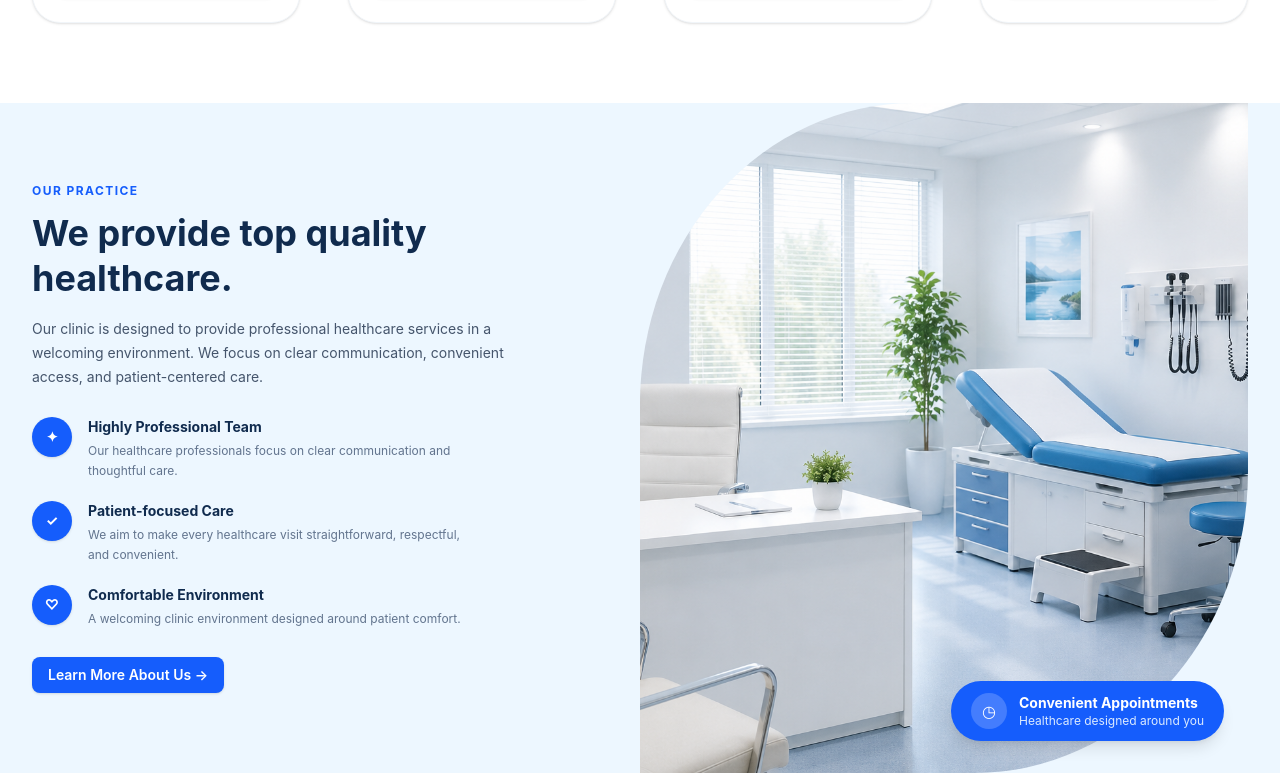
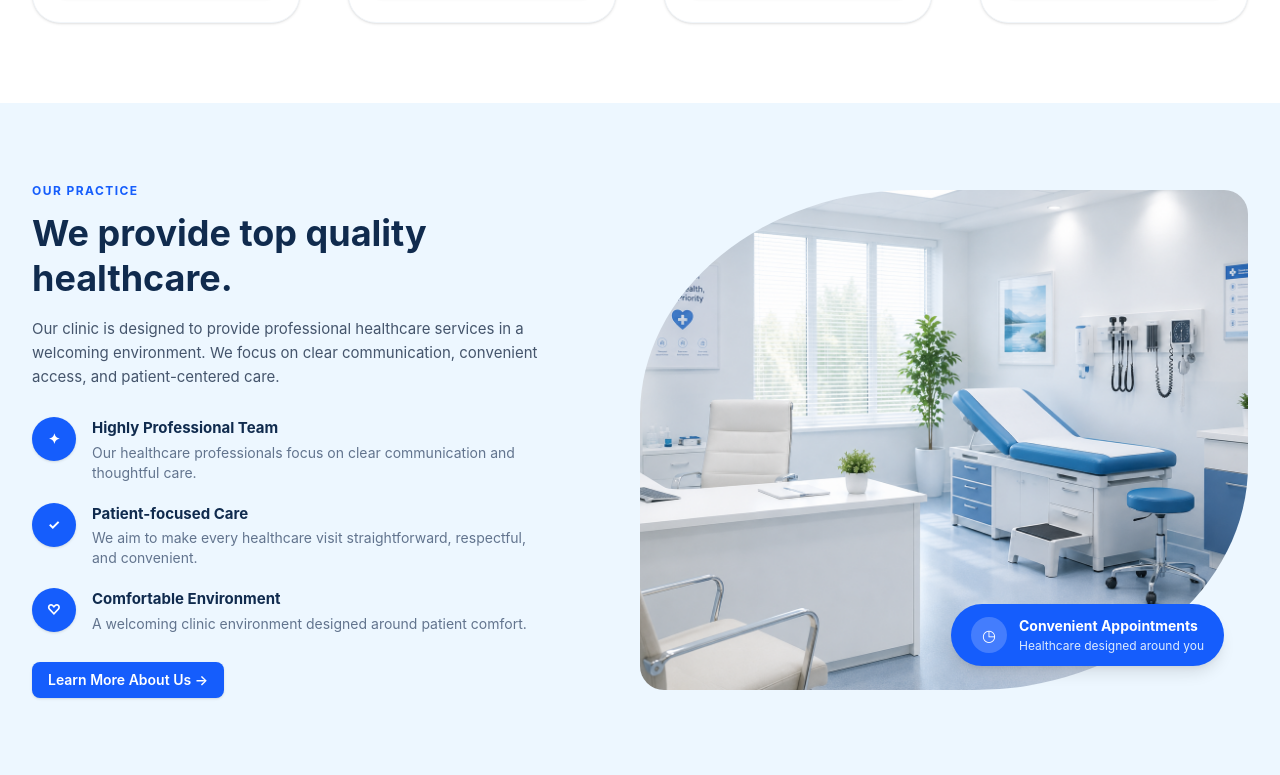
Before and after one commit to Galvinmariaalversa/greencare-clinic, a React (Vite) app: page / in a window 1280 px wide. Shown: the part 1388-2163 px from the top of the page. Built offline with nearby package versions, Linux system fonts and the light colour scheme.

Commit message:
feat: complete public clinic frontend modules

```diff
--- a/src/pages/Home.jsx
+++ b/src/pages/Home.jsx
@@ -99,9 +99,11 @@ function Home() {
 
       <section className="bg-[#edf7ff]">
         <Container>
+
           <div className="grid min-h-[560px] items-center gap-8 py-12 lg:grid-cols-[0.88fr_1.12fr] lg:gap-0 lg:py-0">
 
             {/* LEFT */}
+
             <div className="relative z-10 max-w-[560px] py-8 lg:py-20">
 
               <p className="text-[11px] font-bold uppercase tracking-[0.12em] text-blue-600 sm:text-xs">
@@ -126,6 +128,7 @@ function Home() {
                   className="rounded-full px-5"
                 >
                   Book Appointment
+
                   <span className="ml-2 flex h-5 w-5 items-center justify-center rounded-full bg-white/20">
                     →
                   </span>
@@ -135,40 +138,48 @@ function Home() {
                   href={`tel:${clinic.contact.phone.replace(/\s/g, "")}`}
                   className="flex items-center gap-3 rounded-full text-sm text-slate-700 focus-visible:outline-2 focus-visible:outline-offset-4 focus-visible:outline-blue-600"
                 >
+
                   <span className="flex h-10 w-10 items-center justify-center rounded-full bg-white text-blue-600 shadow-sm">
                     ☎
                   </span>
 
                   <span>
+
                     <span className="block font-semibold text-[#102b4e]">
-                      {clinic.phone}
+                      {clinic.contact.phone}
                     </span>
 
                     <span className="block text-xs text-slate-500">
                       Call us anytime
                     </span>
+
                   </span>
+
                 </a>
 
               </div>
+
             </div>
 
+
             {/* RIGHT IMAGE */}
+
             <div className="relative h-full min-h-[430px] lg:min-h-[560px]">
 
-              <div className="absolute inset-y-0 right-[-32px] left-[-20px] overflow-hidden rounded-l-[50%] rounded-br-[0] lg:right-[-80px]">
+              <div className="absolute inset-y-0 right-[-32px] left-[-20px] overflow-hidden rounded-l-[50%] lg:right-[-80px]">
+
                 <img
                   src={heroImage}
                   alt="GreenCare healthcare professional providing patient care"
                   className="h-full w-full object-cover"
                 />
 
-                <div className="absolute inset-0 bg-gradient-to-l from-transparent via-transparent to-[#edf7ff]/20" />
               </div>
 
             </div>
 
           </div>
+
         </Container>
       </section>
 
@@ -198,13 +209,22 @@ function Home() {
 
           </div>
 
-          <div className="mt-10 grid grid-cols-2 gap-x-5 gap-y-10 sm:grid-cols-4 sm:gap-8 lg:mt-12 lg:gap-12">
+
+          {/* MOBILE: 1
+              TABLET: 2
+              DESKTOP: 4 */}
+
+          <div className="mt-10 grid grid-cols-1 gap-10 sm:grid-cols-2 sm:gap-8 lg:mt-12 lg:grid-cols-4 lg:gap-12">
 
             {featuredServices.map((service) => (
-              <ServiceCard
+
+              <div
                 key={service.id}
-                service={service}
-              />
+                className="w-full"
+              >
+                <ServiceCard service={service} />
+              </div>
+
             ))}
 
           </div>
@@ -213,18 +233,20 @@ function Home() {
 
       </section>
 
+
       {/* =====================================================
           OUR PRACTICE
       ====================================================== */}
 
-<section className="bg-[#edf7ff]">
+      <section className="overflow-hidden bg-[#edf7ff]">
 
         <Container>
 
-    <div className="grid min-h-[480px] items-center lg:grid-cols-2">
+          <div className="grid items-center lg:grid-cols-2">
 
-      {/* LEFT */}
-      <div className="py-16 pr-0 lg:py-20 lg:pr-14">
+            {/* LEFT CONTENT */}
+
+            <div className="py-14 sm:py-16 lg:py-20 lg:pr-14">
 
               <p className="text-[11px] font-bold uppercase tracking-[0.12em] text-blue-600 sm:text-xs">
                 Our Practice
@@ -234,38 +256,51 @@ function Home() {
                 We provide top quality healthcare.
               </h2>
 
-        <p className="mt-4 max-w-lg text-sm leading-6 text-slate-600">
+              <p className="mt-4 max-w-lg text-sm leading-6 text-slate-600 sm:text-[15px]">
                 Our clinic is designed to provide professional healthcare
                 services in a welcoming environment. We focus on clear
                 communication, convenient access, and patient-centered care.
               </p>
 
+
+              {/* FEATURES */}
+
               <div className="mt-7 space-y-5">
 
                 {practiceFeatures.map((feature) => (
+
                   <div
                     key={feature.title}
-              className="flex items-start gap-4"
+                    className="flex items-start gap-3 sm:gap-4"
                   >
-              <span className="flex h-10 w-10 shrink-0 items-center justify-center rounded-full bg-blue-600 text-sm font-bold text-white shadow-sm">
+
+                    <span className="flex h-10 w-10 shrink-0 items-center justify-center rounded-full bg-blue-600 text-sm font-bold text-white shadow-sm sm:h-11 sm:w-11">
                       {feature.icon}
                     </span>
 
-              <div>
-                <h3 className="text-sm font-bold text-[#102b4e]">
+                    <div className="min-w-0">
+
+                      <h3 className="text-sm font-bold text-[#102b4e] sm:text-[15px]">
                         {feature.title}
                       </h3>
 
-                <p className="mt-1 max-w-sm text-xs leading-5 text-slate-500">
+                      <p className="mt-1 max-w-md text-xs leading-5 text-slate-500 sm:text-sm">
                         {feature.description}
                       </p>
+
                     </div>
+
                   </div>
+
                 ))}
 
               </div>
 
+
+              {/* CTA */}
+
               <div className="mt-7">
+
                 <Button
                   to="/about"
                   size="sm"
@@ -273,38 +308,90 @@ function Home() {
                 >
                   Learn More About Us →
                 </Button>
+
               </div>
 
             </div>
 
+
             {/* RIGHT IMAGE */}
-      <div className="relative h-full min-h-[430px] overflow-hidden lg:min-h-[480px]">
 
-        <div className="absolute inset-0 overflow-hidden rounded-tl-[45%] rounded-br-[45%]">
+            <div
+              className="
+                relative
+                -mx-4
+                h-[280px]
+                sm:mx-0
+                sm:h-[360px]
+                lg:mx-0
+                lg:h-[500px]
+              "
+            >
+
+              <div
+                className="
+                  absolute
+                  inset-0
+                  overflow-hidden
+                  rounded-none
+                  sm:rounded-3xl
+                  lg:rounded-tl-[45%]
+                  lg:rounded-br-[45%]
+                "
+              >
 
                 <img
                   src={practiceImage}
                   alt="Modern GreenCare Clinic examination room"
-            className="h-full w-full object-cover"
+                  className="h-full w-full object-cover object-center"
                   loading="lazy"
                 />
 
               </div>
 
-        <div className="absolute bottom-8 right-6 flex items-center gap-3 rounded-full bg-blue-600 px-5 py-3 text-white shadow-lg">
 
-          <span className="flex h-9 w-9 items-center justify-center rounded-full bg-white/20">
+              {/* APPOINTMENT BADGE */}
+
+              <div
+                className="
+                  absolute
+                  bottom-4
+                  left-4
+                  right-4
+                  flex
+                  items-center
+                  gap-3
+                  rounded-2xl
+                  bg-blue-600
+                  px-4
+                  py-3
+                  text-white
+                  shadow-lg
+                  sm:bottom-6
+                  sm:left-auto
+                  sm:right-6
+                  sm:w-auto
+                  sm:max-w-[320px]
+                  sm:rounded-full
+                  sm:px-5
+                  sm:py-3
+                "
+              >
+
+                <span className="flex h-9 w-9 shrink-0 items-center justify-center rounded-full bg-white/20">
                   ◷
                 </span>
 
-          <div>
-            <p className="text-xs font-bold sm:text-sm">
+                <div className="min-w-0">
+
+                  <p className="truncate text-xs font-bold sm:text-sm">
                     Convenient Appointments
                   </p>
 
-            <p className="text-[10px] text-blue-100 sm:text-xs">
+                  <p className="mt-0.5 truncate text-[10px] text-blue-100 sm:text-xs">
                     Healthcare designed around you
                   </p>
+
                 </div>
 
               </div>
@@ -316,6 +403,7 @@ function Home() {
         </Container>
 
       </section>
+
 
       {/* =====================================================
           WHY CHOOSE GREENCARE
@@ -340,6 +428,7 @@ function Home() {
           <div className="mt-10 grid gap-5 sm:grid-cols-2 lg:grid-cols-4">
 
             {whyChooseUs.map((item) => (
+
               <article
                 key={item.number}
                 className="rounded-2xl border border-slate-100 bg-white p-6 text-center shadow-sm"
@@ -358,6 +447,7 @@ function Home() {
                 </p>
 
               </article>
+
             ))}
 
           </div>
@@ -392,24 +482,36 @@ function Home() {
 
           </div>
 
-          <div className="mt-10 grid grid-cols-2 gap-x-5 gap-y-10 sm:grid-cols-4 sm:gap-8 lg:mt-12 lg:gap-12">
+
+          {/* MOBILE: 1
+              TABLET: 2
+              DESKTOP: 4 */}
+
+          <div className="mt-10 grid grid-cols-1 gap-10 sm:grid-cols-2 sm:gap-8 lg:mt-12 lg:grid-cols-4 lg:gap-12">
 
             {featuredDoctors.map((doctor) => (
-              <DoctorCard
+
+              <div
                 key={doctor.id}
-                doctor={doctor}
-              />
+                className="w-full"
+              >
+                <DoctorCard doctor={doctor} />
+              </div>
+
             ))}
 
           </div>
 
+
           <div className="mt-10 text-center">
+
             <Link
               to="/doctors"
-              className="text-sm font-semibold text-blue-600 hover:text-blue-700"
+              className="text-sm font-semibold text-blue-600 hover:text-blue-700 focus-visible:outline-2 focus-visible:outline-offset-4 focus-visible:outline-blue-600"
             >
               View All Doctors →
             </Link>
+
           </div>
 
         </Container>
@@ -440,6 +542,7 @@ function Home() {
           <div className="mt-10 grid gap-6 sm:grid-cols-2 lg:grid-cols-5">
 
             {appointmentSteps.map((step, index) => (
+
               <div
                 key={step.number}
                 className="relative text-center"
@@ -454,10 +557,13 @@ function Home() {
                 </h3>
 
                 {index < appointmentSteps.length - 1 && (
+
                   <div className="absolute left-[65%] right-[-25%] top-6 hidden h-px bg-blue-100 lg:block" />
+
                 )}
 
               </div>
+
             ))}
 
           </div>
@@ -490,6 +596,7 @@ function Home() {
           <div className="mt-10 grid gap-5 lg:grid-cols-3">
 
             {testimonials.map((testimonial) => (
+
               <article
                 key={testimonial.id}
                 className="rounded-2xl border border-slate-100 bg-[#f8fbfe] p-6"
@@ -504,6 +611,7 @@ function Home() {
                 </blockquote>
 
                 <div className="mt-5">
+
                   <p className="text-sm font-bold text-[#102b4e]">
                     {testimonial.name}
                   </p>
@@ -511,9 +619,11 @@ function Home() {
                   <p className="mt-1 text-xs text-slate-400">
                     {testimonial.role}
                   </p>
+
                 </div>
 
               </article>
+
             ))}
 
           </div>
@@ -549,6 +659,7 @@ function Home() {
               </p>
 
               <div className="mt-6">
+
                 <Button
                   to="/faq"
                   variant="secondary"
@@ -557,6 +668,7 @@ function Home() {
                 >
                   View All FAQs
                 </Button>
+
               </div>
 
             </div>
@@ -627,8 +739,6 @@ function Home() {
       </section>
 
 
-
-
       {/* =====================================================
           CLINIC INFORMATION
       ====================================================== */}
@@ -649,10 +759,10 @@ function Home() {
 
           </div>
 
-
           <div className="mt-10 grid gap-5 sm:grid-cols-2 lg:grid-cols-4">
 
             {/* PHONE */}
+
             <div className="rounded-2xl border border-slate-100 p-6 text-center">
 
               <span className="text-xl text-blue-600">
@@ -674,6 +784,7 @@ function Home() {
 
 
             {/* EMAIL */}
+
             <div className="rounded-2xl border border-slate-100 p-6 text-center">
 
               <span className="text-xl text-blue-600">
@@ -695,6 +806,7 @@ function Home() {
 
 
             {/* ADDRESS */}
+
             <div className="rounded-2xl border border-slate-100 p-6 text-center">
 
               <span className="text-xl text-blue-600">
@@ -732,6 +844,7 @@ function Home() {
 
 
             {/* WORKING HOURS */}
+
             <div className="rounded-2xl border border-slate-100 p-6 text-center">
 
               <span className="text-xl text-blue-600">
```
Lines whose indentation alone changed are shown as unchanged.
